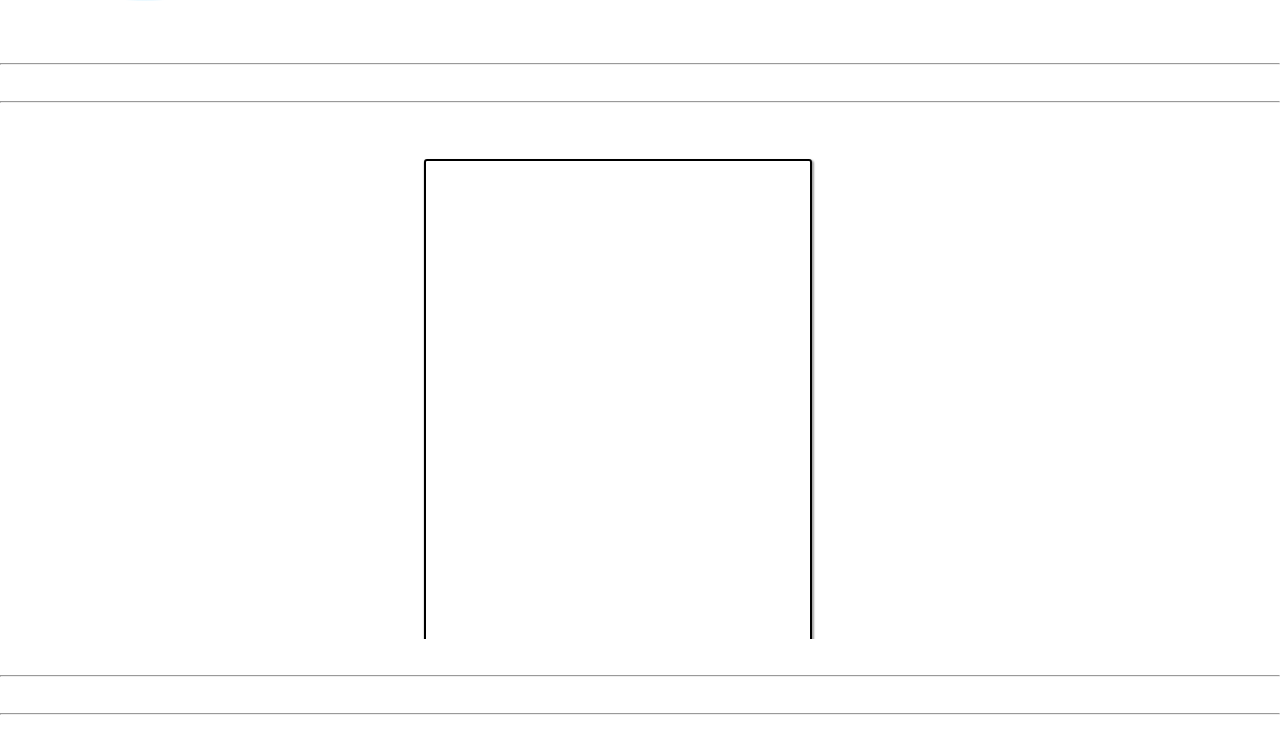
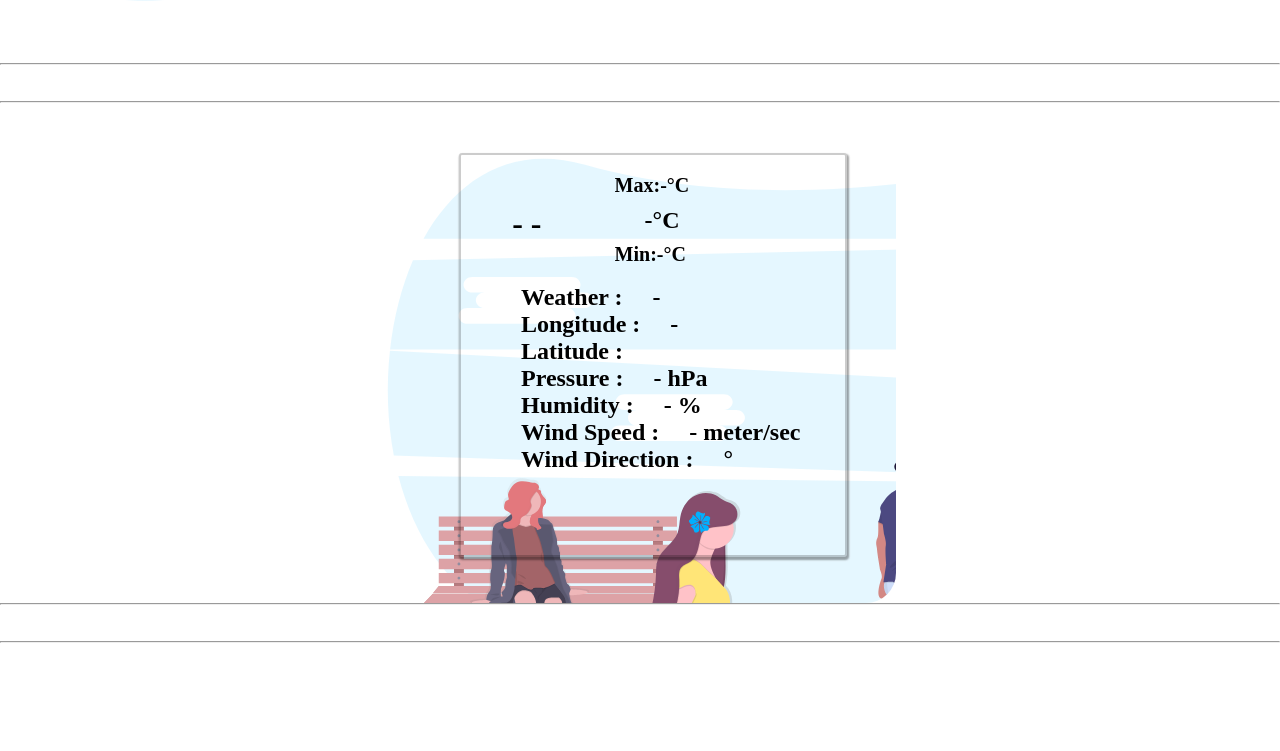
Before and after one commit to Arnav17Sharma/Weather-App, a Flask app: page / in a window 1280 px wide; the page is wider, and only the part inside the window is pictured. Shown: the part 1057-1808 px from the top of that part. After the commit the page ends 1700 px from the top of that part, so only its background shows below. Run offline with Flask 2, Linux system fonts and the light colour scheme; some web fonts are replaced.

Commit message:
Added weather card display!

```diff
--- a/project/data.py
+++ b/project/data.py
@@ -12,9 +12,9 @@
             'name': r['name'],
             'coor': [r['coord']['lon'], r['coord']['lat']],
             'main_weather_type': r['weather'][0]['main'],
-            'current_temp': r['main']['temp'],
-            'min_temp': r['main']['temp_min'],
-            'max_temp': r['main']['temp_max'],
+            'current_temp': int(r['main']['temp'] - 273),
+            'min_temp': int(r['main']['temp_min'] - 273),
+            'max_temp': int(r['main']['temp_max'] - 273),
             'pressure': r['main']['pressure'],
             'humidity': r['main']['humidity'],
             'visibility': r['visibility'],
--- a/project/routes.py
+++ b/project/routes.py
@@ -11,7 +11,22 @@
 def index():
     types = type()
     print("YOOO")
-    data = []
+    data = {
+        'name': '-',
+        'coor': '-',
+        'main_weather_type': '-',
+        'current_temp': '-',
+        'min_temp': '-',
+        'max_temp': '-',
+        'pressure': '-',
+        'humidity': '-',
+        'visibility': '-',
+        'wind': '-',
+        'dt': '-',
+        'country': '-',
+        'sun_time': '-',
+        'timezone': '-'
+    }
     message = ''
     no_data = False
     if request.method == "POST":
@@ -20,7 +35,7 @@
         else:
             data = give_me(request.form.get('query'))
             message = "Results"
-    if no_data:
-        message = "No Results found!"
+    if request.method == "GET":
+        message = "Search any city or no Results found!"
 
     return render_template('index.html', data=data, message=message, types=types)
--- a/project/static/main.css
+++ b/project/static/main.css
@@ -277,21 +277,43 @@
 }
 
 .box-me{
-    /* background-color: cadetblue; */
+    /* background-color: white; */
+    background: url('/assets/landing.svg');
     width: 40vw;
-    height: 70vh;
+    height: 60vh;
+    margin-top: 25px;
     position: relative;
+    border-radius: 30px;
 }
 
 .main-svg {
     position: absolute;
+    margin-left: 50px;
+    margin-top: 10px;
 }
 
 .out-me{
     width: 30vw;
-    height: 60vh;
-    border: 2px black solid;
+    /* background-color: #00B0FF; */
+    height: 50vh;
+    border: 2px  rgba(0,0,0,0.2) solid;
     border-radius: 3px;
-    margin: 20px 0 0 40px;
+    margin: 5%;
+    margin-left: 75px;
     box-shadow: 1px 2px 2px 1px rgba(0,0,0,0.2), 1px 2px 2px 1px rgba(0,0,0,0.2);
 }
+
+/* .out-me:hover{
+    transition-delay: 0.3s;
+    transition-duration: 0.5s ;
+    transform: scale(0.98);
+} */
+
+.data-me {
+    margin-left: 40%;
+    margin-top: 5%;
+}
+
+.hr{
+    color: #00B0FF;
+}
--- a/project/templates/index.html
+++ b/project/templates/index.html
@@ -6,6 +6,7 @@
     <title>Weather App</title>
     <!-- <link rel= "stylesheet" type= "text/css" href= "main.css"> -->
     <link rel= "stylesheet" type= "text/css" href= "{{url_for('static', filename='main.css')}}">
+
 </head>
 <body>
 
@@ -476,30 +477,41 @@
 
             <form method="POST">
                 <input name="query" type="text" placeholder="Enter city...">
-                <button style="color: white;" type="submit" value="submit" class="submit">Search</button>
+                <a class="submit" href="#below"><button href="#below" style="color: white;" type="submit" value="submit">Search</button></a>
             </form>
     </div>
 
 
-    <div class="below">
+    <div id="below" class="below">
 
         <br><br>
         <hr>
 
         <br><br>
         <hr>
+        <div class="show-con">
 
-        <br><br>
-        <div class="show-con">
             <div class="box-me">
                 <div class="main-svg">
                     {{ types[data['main_weather_type']]|safe }}
                 </div>
-                <div class="out-me"></div>
+                <div class="out-me">
+                    <h1 style="margin-top: 50px;">{{ data['name'] }}  - </h1>
+                    <div class="data-me">
+                        <h2> <sup>Max:{{ data['max_temp'] }}°C</sup> <br> &emsp; {{ data['current_temp'] }}°C </h2>
+                        <h2> <sub>Min:{{ data['min_temp'] }}°C</sub> </h2>
+                    </div> <br>
+                    <h2 style="margin-left: 60px;">Weather  :   &emsp;{{ data['main_weather_type'] }}</h2>
+                    <h2 style="margin-left: 60px;">Longitude  :   &emsp;{{ data['coor'][0] }}</h2>
+                    <h2 style="margin-left: 60px;">Latitude  :   &emsp;{{ data['coor'][1] }}</h2>
+                    <h2 style="margin-left: 60px;">Pressure  :   &emsp;{{ data['pressure'] }} hPa</h2>
+                    <h2 style="margin-left: 60px;">Humidity  :   &emsp;{{ data['humidity'] }} %</h2>
+                    <!-- <h2 style="margin-left: 60px;">Visibility  :   &emsp;{{ data['visibility'] }} meter(s)</h2> -->
+                    <h2 style="margin-left: 60px;">Wind Speed :   &emsp;{{ data['wind'][0] }} meter/sec</h2>
+                    <h2 style="margin-left: 60px;">Wind Direction :   &emsp;{{ data['wind'][1] }}°</h2>
+                </div>
             </div>
         </div>
-
-        <br><br>
         <hr>
 
         <br><br>
--- a/project/types.py
+++ b/project/types.py
@@ -24,7 +24,7 @@
         </svg>''',
 
         'Clear': '''
-        <svg width="434" height="434" viewBox="0 0 434 434" fill="none" xmlns="http://www.w3.org/2000/svg">
+        <svg width="105" height="105" viewBox="0 0 434 434" fill="none" xmlns="http://www.w3.org/2000/svg">
         <g id="SUN_ME">
         <path id="SUN" d="M177.5 68.5L111 28V109L30 103L72 177L0 216.5L68 254L30 321H109L104 401.5L179 365.5L216.5 434L259.5 365.5L324.5 408V325L407 330.5L363.5 258L434 216.5L363.5 177L407 109H328.5V32.5L257 72.5L215 0L177.5 68.5Z" fill="#FF8B33"/>
         <path id="Vector" d="M166.229 358.199C94.0364 332.387 50.882 248.499 72.6608 176.306C81.1304 149.284 88.39 136.378 108.959 113.389C135.578 83.9472 167.036 70.2346 215.03 68.6213C250.118 67.0081 253.345 67.8147 277.947 79.9141C325.538 103.306 357.399 144.444 365.062 192.035C375.548 257.775 342.88 320.691 281.576 352.15C251.731 367.879 200.511 370.299 166.229 358.199ZM166.229 343.5C224.709 320.915 115.412 273.094 108.959 213C98.8761 114.592 315.325 179.039 227 223C201.591 235.503 292.063 273.768 281.576 302C269.88 333.055 283.884 261.462 298 290.5C311.713 319.135 154.478 333.417 181.5 343.5C209.329 354.389 141.627 353.179 166.229 343.5Z" fill="#FF6E00"/>
```
Also changed, not shown: assets/SUN_ME.svg.
